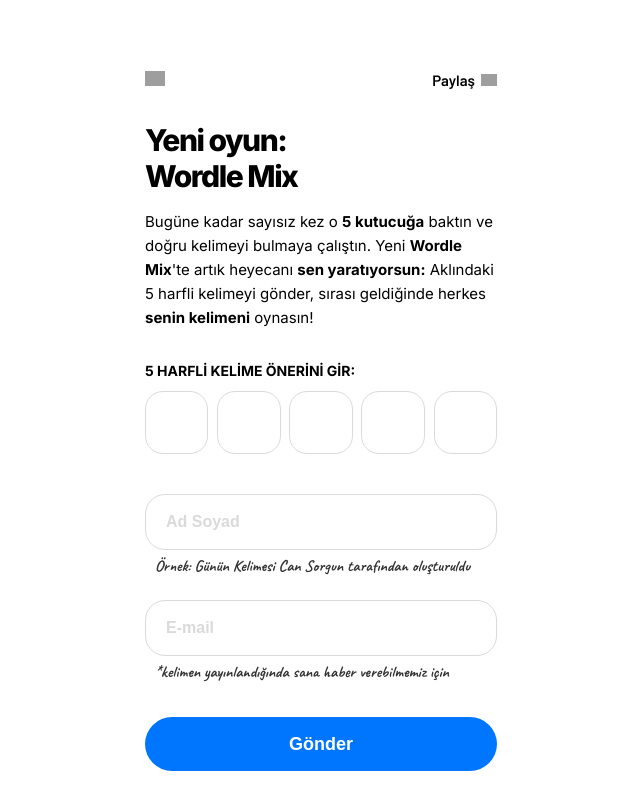
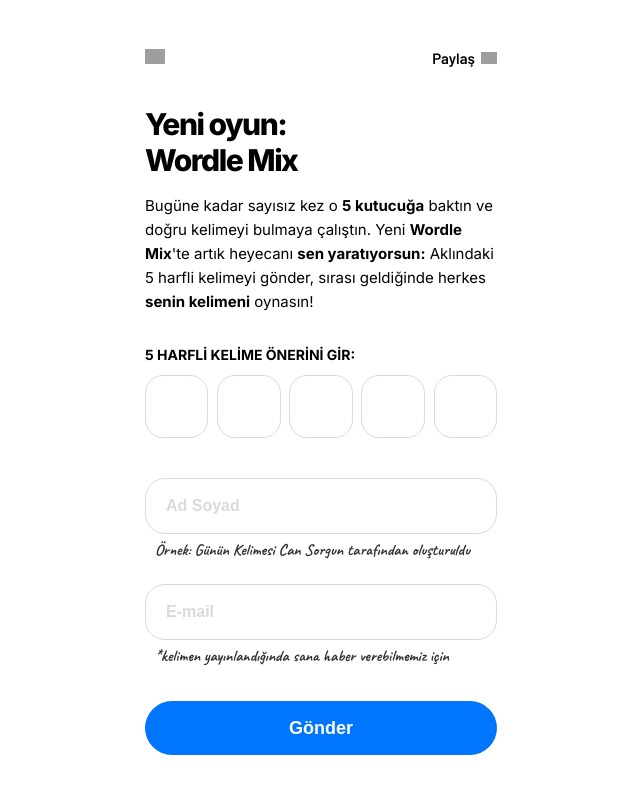
Before and after one commit to eocl06/wordlemixtest, a plain HTML site: page index.html in a window 1280 px wide. Shown: the whole page, without its empty margins (319-959 px from the left). Drawn offline with Linux system fonts and the light colour scheme; grey boxes are pictures that could not be loaded.

Commit message:
Adjust padding in header and main content sections

```diff
--- a/index.html
+++ b/index.html
@@ -39,7 +39,7 @@
         }
 
         #header {
-            padding: 70px 24px 20px;
+            padding: 48px 24px 20px;
             display: flex;
             align-items: center;
             justify-content: space-between;
@@ -59,7 +59,7 @@
         }
 
         #main-content {
-            padding: 12px 24px 40px;
+            padding: 18px 24px 40px;
             flex: 1;
         }
 
```
